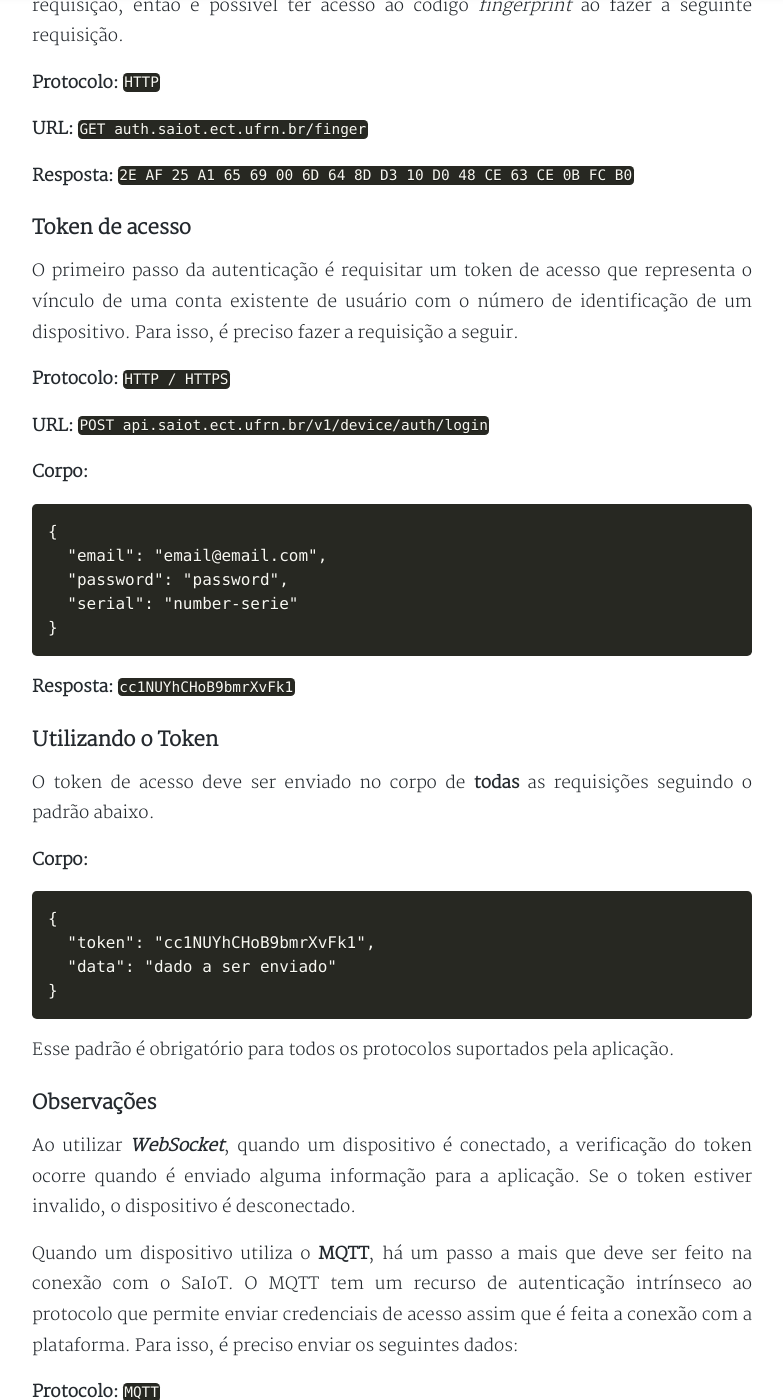
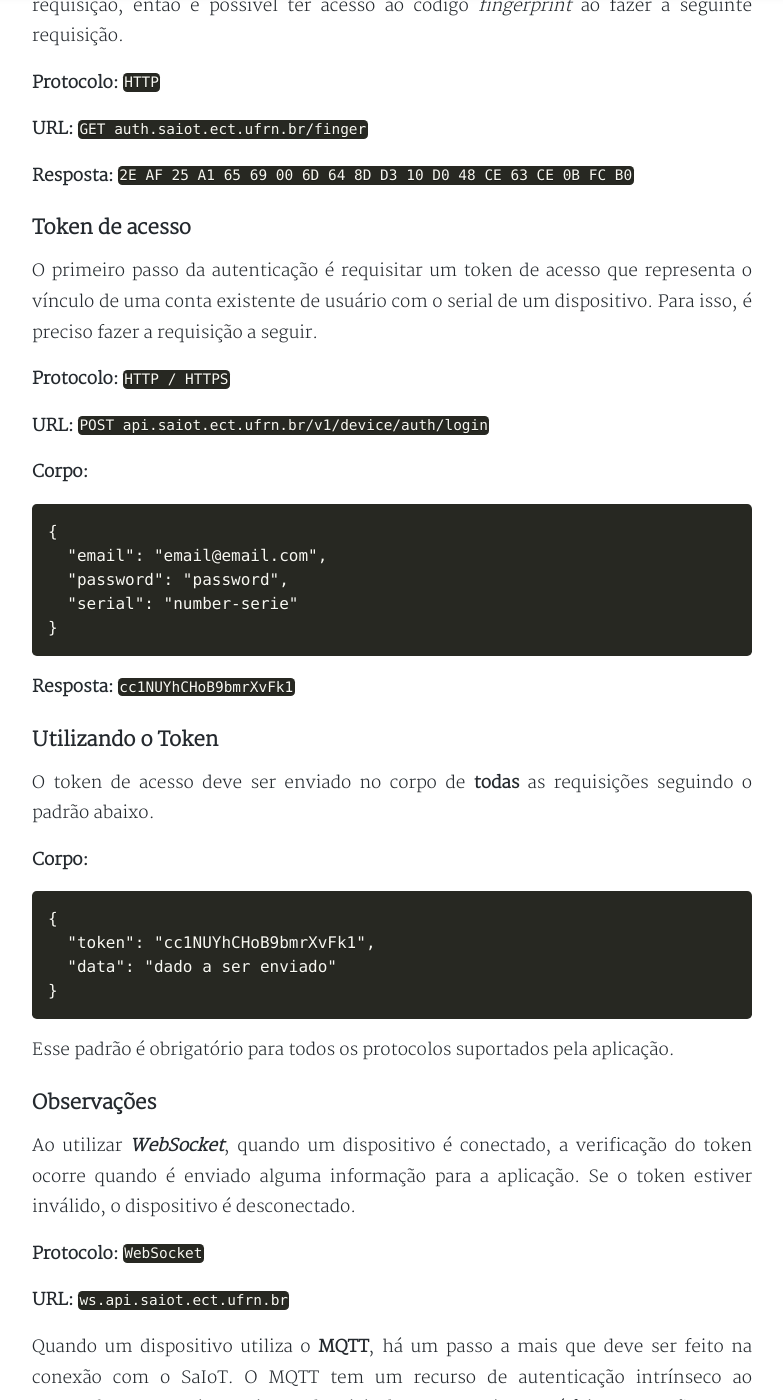
Before and after one commit to danielaraujorn/blog, a Jekyll site: the page built from _posts/2018-09-15-autenticacao-dispositivo.md, in a window 1280 px wide and 1400 px high, scrolled down 1177 px. Shown: the whole window, without its empty margins (248-1031 px from the left). Built offline with Jekyll 4.4.1, drawn with Linux system fonts in a browser that asks for light colours; nearby versions of some CDN libraries; comment, search, counter and statistics services are not loaded; a style sheet for code colours, icons or effects is not loaded; some of the changed text lies outside the part shown.

Commit message:
fix post auth device

```diff
--- a/_posts/2018-09-15-autenticacao-dispositivo.md
+++ b/_posts/2018-09-15-autenticacao-dispositivo.md
@@ -32,7 +32,7 @@ Ao utilizar HTTPS, pode ser que o dispositivo necessita do [_fingerprint_](https
 
 ### Token de acesso
 
-O primeiro passo da autenticação é requisitar um token de acesso que representa o vínculo de uma conta existente de usuário com o número de identificação de um dispositivo. Para isso, é preciso fazer a requisição a seguir.
+O primeiro passo da autenticação é requisitar um token de acesso que representa o vínculo de uma conta existente de usuário com o serial de um dispositivo. Para isso, é preciso fazer a requisição a seguir.
 
 **Protocolo:** `HTTP / HTTPS`
 
@@ -67,7 +67,11 @@ Esse padrão é obrigatório para todos os protocolos suportados pela aplicaçã
 
 ### Observações
 
-Ao utilizar **_WebSocket_**, quando um dispositivo é conectado, a verificação do token ocorre quando é enviado alguma informação para a aplicação. Se o token estiver invalido, o dispositivo é desconectado.
+Ao utilizar **_WebSocket_**, quando um dispositivo é conectado, a verificação do token ocorre quando é enviado alguma informação para a aplicação. Se o token estiver inválido, o dispositivo é desconectado.
+
+**Protocolo:** `WebSocket`
+
+**URL:** `ws.api.saiot.ect.ufrn.br`
 
 Quando um dispositivo utiliza o **MQTT**, há um passo a mais que deve ser feito na conexão com o SaIoT. O MQTT tem um recurso de autenticação intrínseco ao protocolo que permite enviar credenciais de acesso assim que é feita a conexão com a plataforma. Para isso, é preciso enviar os seguintes dados:
 
```
Also changed, not shown: other parts of _posts/2018-09-15-autenticacao-dispositivo.md (+1 -1 lines).
